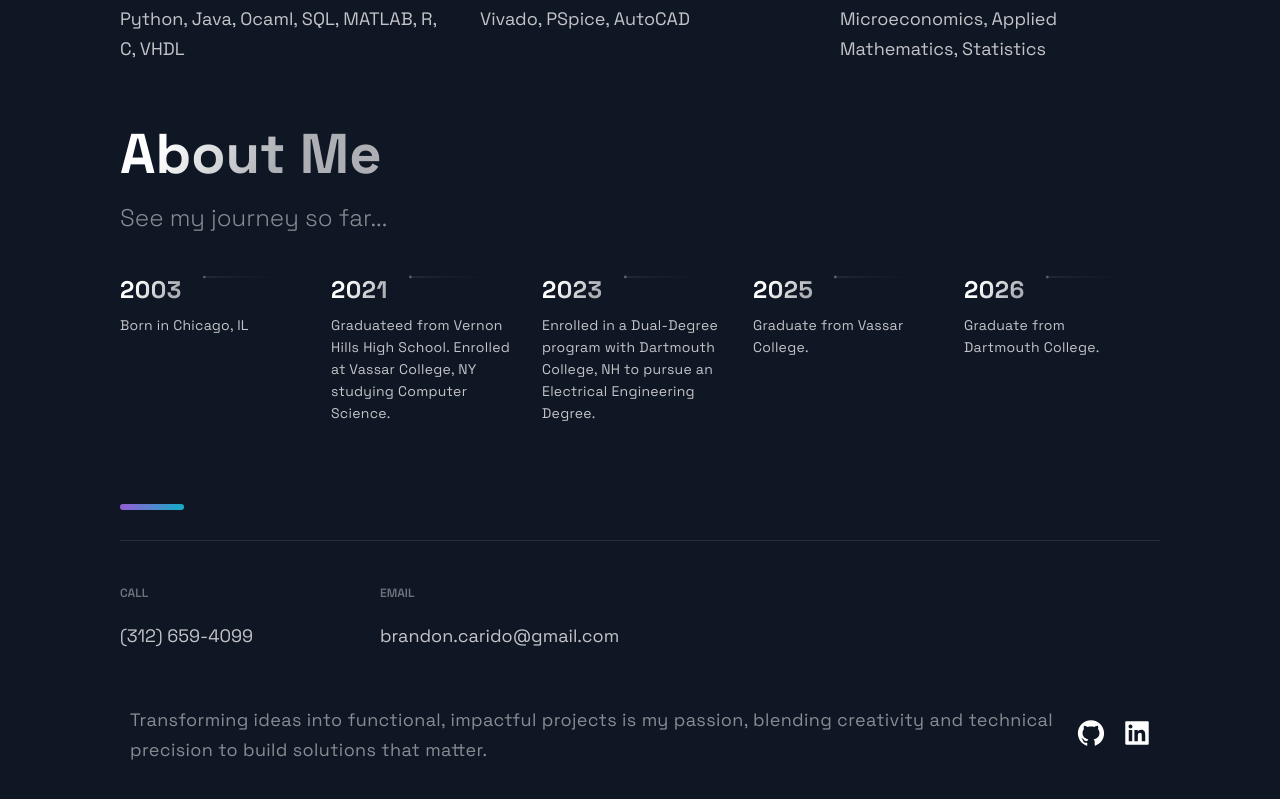
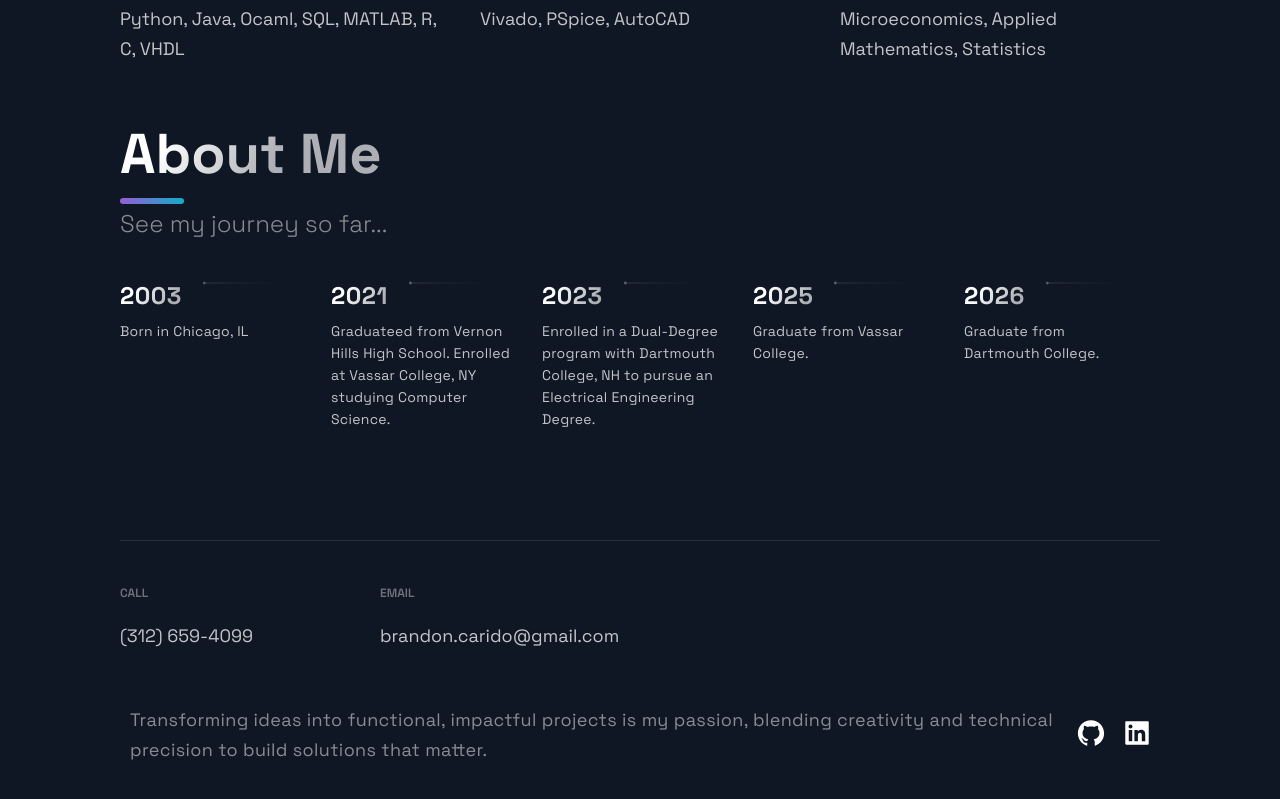
Before and after one commit to brandoc713/portfolio-version2, a Next.js app: page / in a window 1280 px wide. Shown: the part 2791-3590 px from the top of the page. Built offline with nearby package versions, Linux system fonts and the light colour scheme.

Commit message:
Added a section divider action About Me section for uniformity

```diff
--- a/src/components/TimeLine/TimeLine.js
+++ b/src/components/TimeLine/TimeLine.js
@@ -45,6 +45,7 @@ const Timeline = () => {
   return (
     <Section id="about">
       <SectionTitle>About Me</SectionTitle>
+      <SectionDivider />
       <SectionText>
         See my journey so far...
       </SectionText>
@@ -115,7 +116,7 @@ const Timeline = () => {
           </CarouselButton>
         ))}
       </CarouselButtons>
-      <SectionDivider />
+
     </Section>
   );
 };
```
